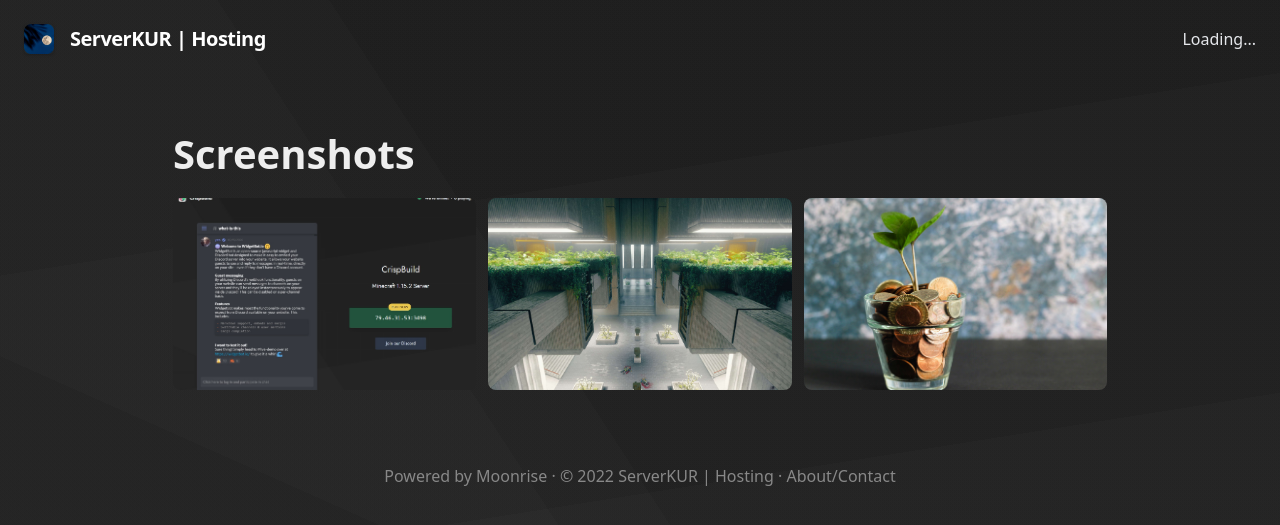
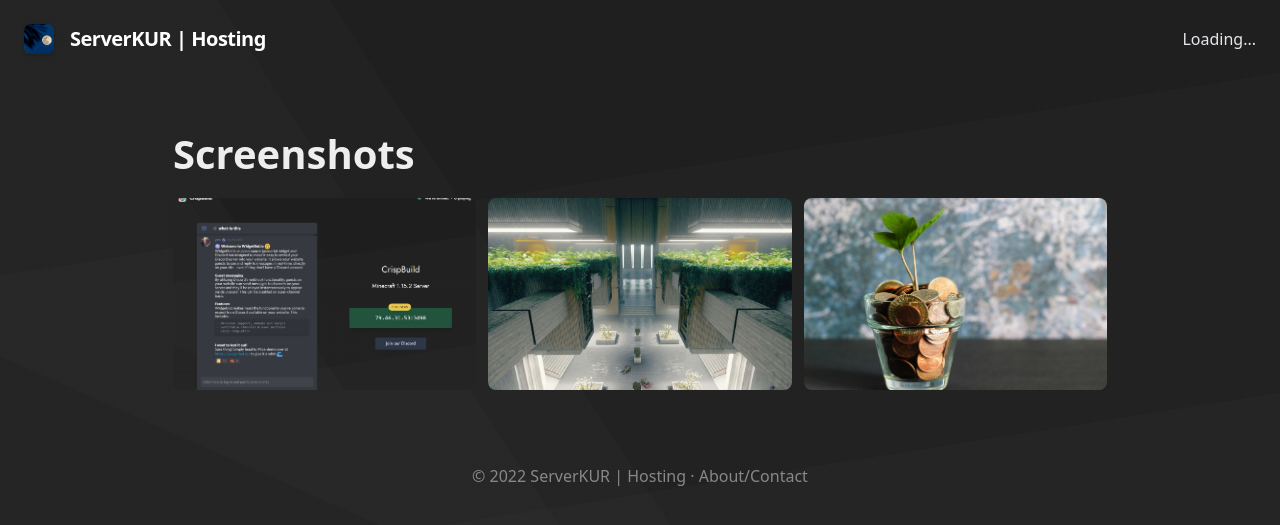
Before and after one commit to serverkur/serverkur-en, a Jekyll site: the page built from docs/screenshots.md, in a window 1280 px wide. Shown: the top 525 px of the page. Built offline with Jekyll 4.4.1, drawn with Linux system fonts in a browser that asks for light colours.

Commit message:
Update default.html

```diff
--- a/docs/_layouts/default.html
+++ b/docs/_layouts/default.html
@@ -89,7 +89,6 @@ layout: compress
     {{ content }}
 
     <div class="layoutfooter w-full pb-8 text-center transition duration-200">
-        <a href="https://github.com/coffeebank/moonrise" rel="noopener" title="Moonrise by coffeebank" class="hover:text-gray-400">Powered by Moonrise</a> &middot;
         <a href="{% if site.siteFooterlink %}{{ site.baseurl }}{{ site.siteFooterlink }}{% else %}{{ site.baseurl }}/about{% endif %}" rel="noopener" title="Legal" class="hover:text-gray-400">&copy; {{ site.siteYear }}<script>new Date().getFullYear()>{{ site.siteYear }}&&document.write("&#8208;"+new Date().getFullYear());</script> {{ site.serverName }} &middot; About/Contact</a>
     </div>
 
```
